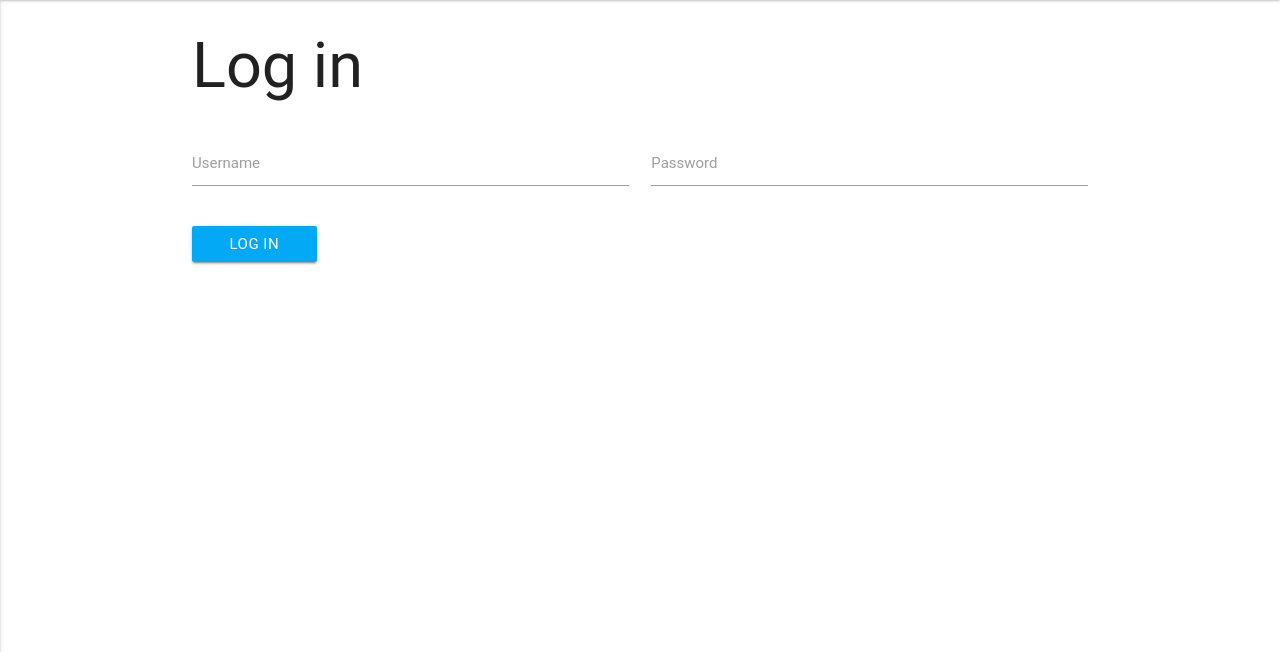
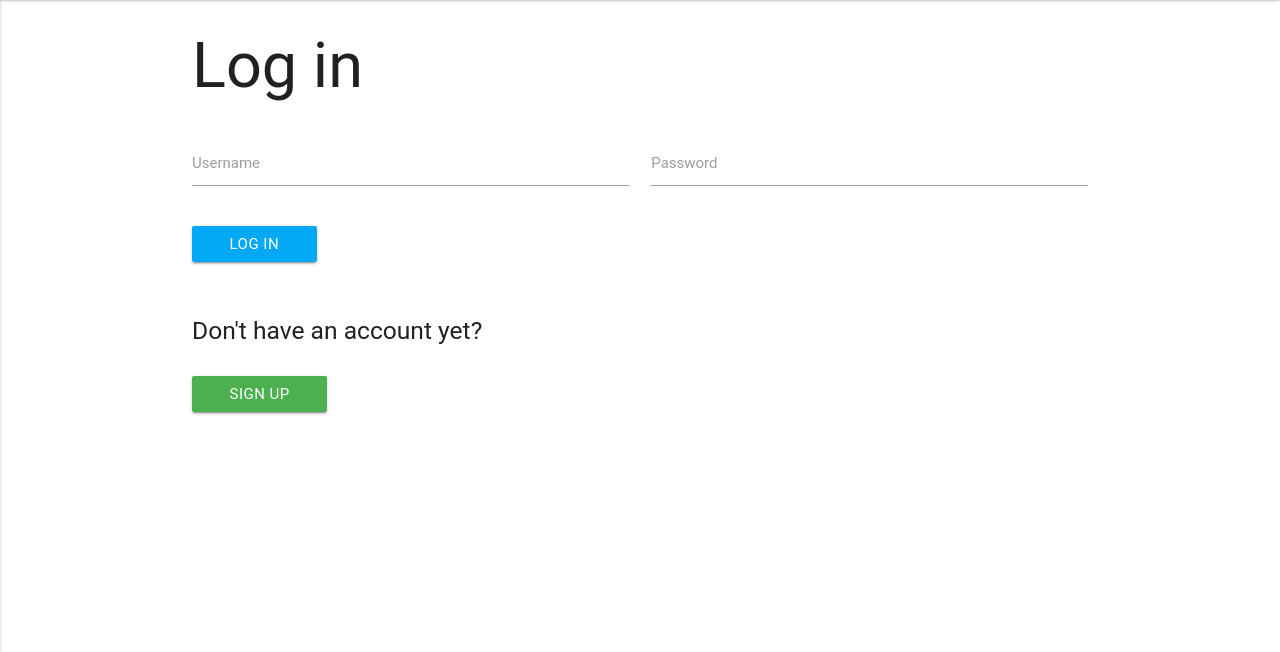
Before and after one commit to jeremyjbowers/pool, a Django app: template pool/templates/pool/login.html in a window 1280 px wide. Shown: the part 65-717 px from the top of the page. Run offline with Django 3.2, Linux system fonts and the light colour scheme; the template is opened without the code that fills it, so the values that code supplies are empty; parts of the project's set-up code (start-up, migrations or seed data) failed here and were passed over; some libraries are stand-ins or nearby versions; some web fonts are replaced.

Commit message:
Adds some more sign up notices.

```diff
--- a/pool/templates/pool/login.html
+++ b/pool/templates/pool/login.html
@@ -22,8 +22,19 @@
 <div class="row">
     <div class="col s12">
         <button class="btn waves-effect waves-light light-blue" type="submit" name="action">Log in
-            <i class="mdi-content-send right"></i>
+            <i class="mdi-social-person right"></i>
         </button>
+    </div>
+</div>
+
+<div class="row">
+    <div class="col s12">
+        <br/>
+        <h5>Don't have an account yet?</h5>
+        <br/>
+        <a href="/pool/user/create/" class="btn waves-effect waves-light green" type="submit" name="action">Sign up
+            <i class="mdi-social-person-add right"></i>
+        </a>
     </div>
 </div>
 
```
Also changed, not shown: pool/templates/pool/create_user.html (+6 -6 lines).
